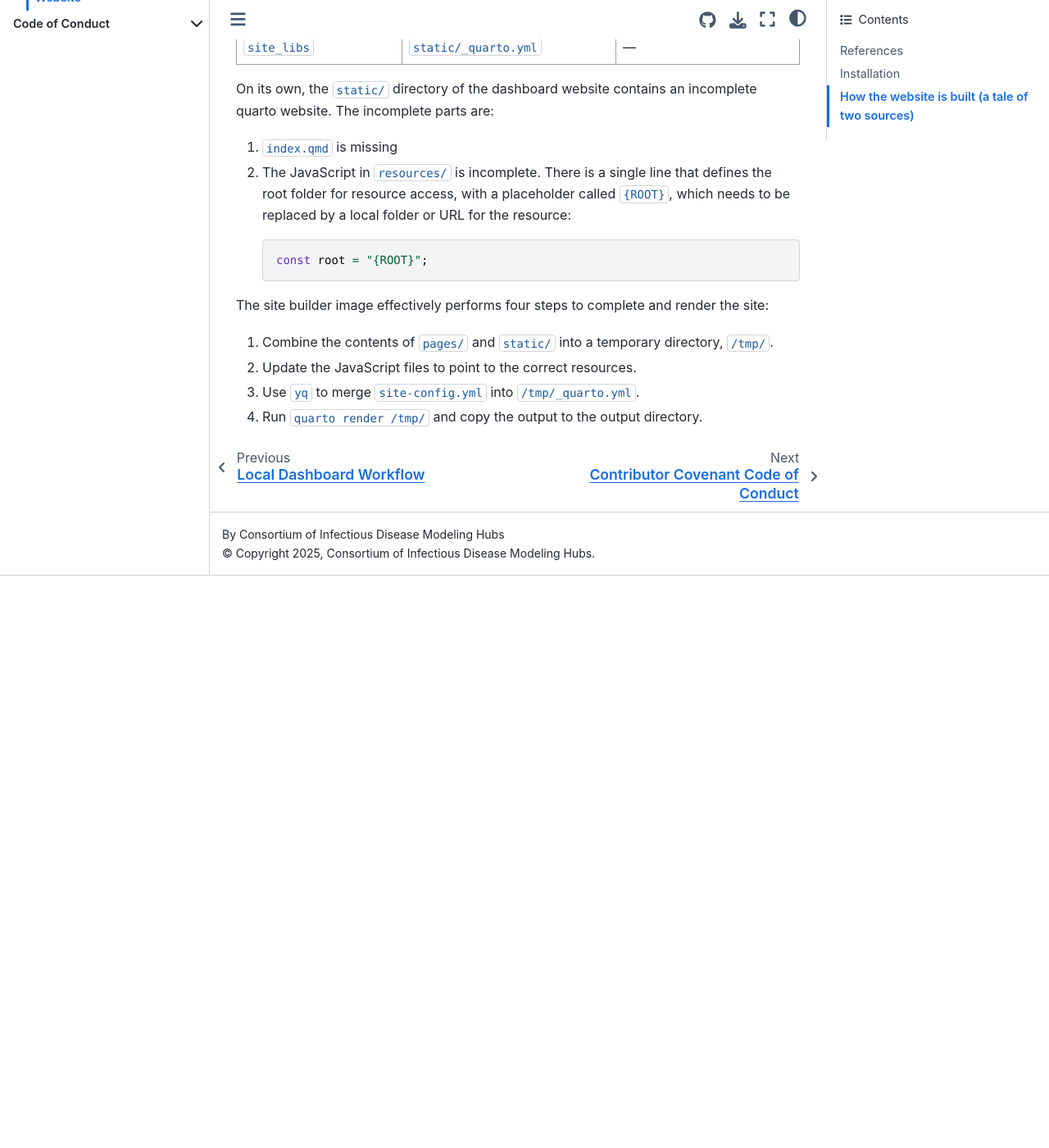
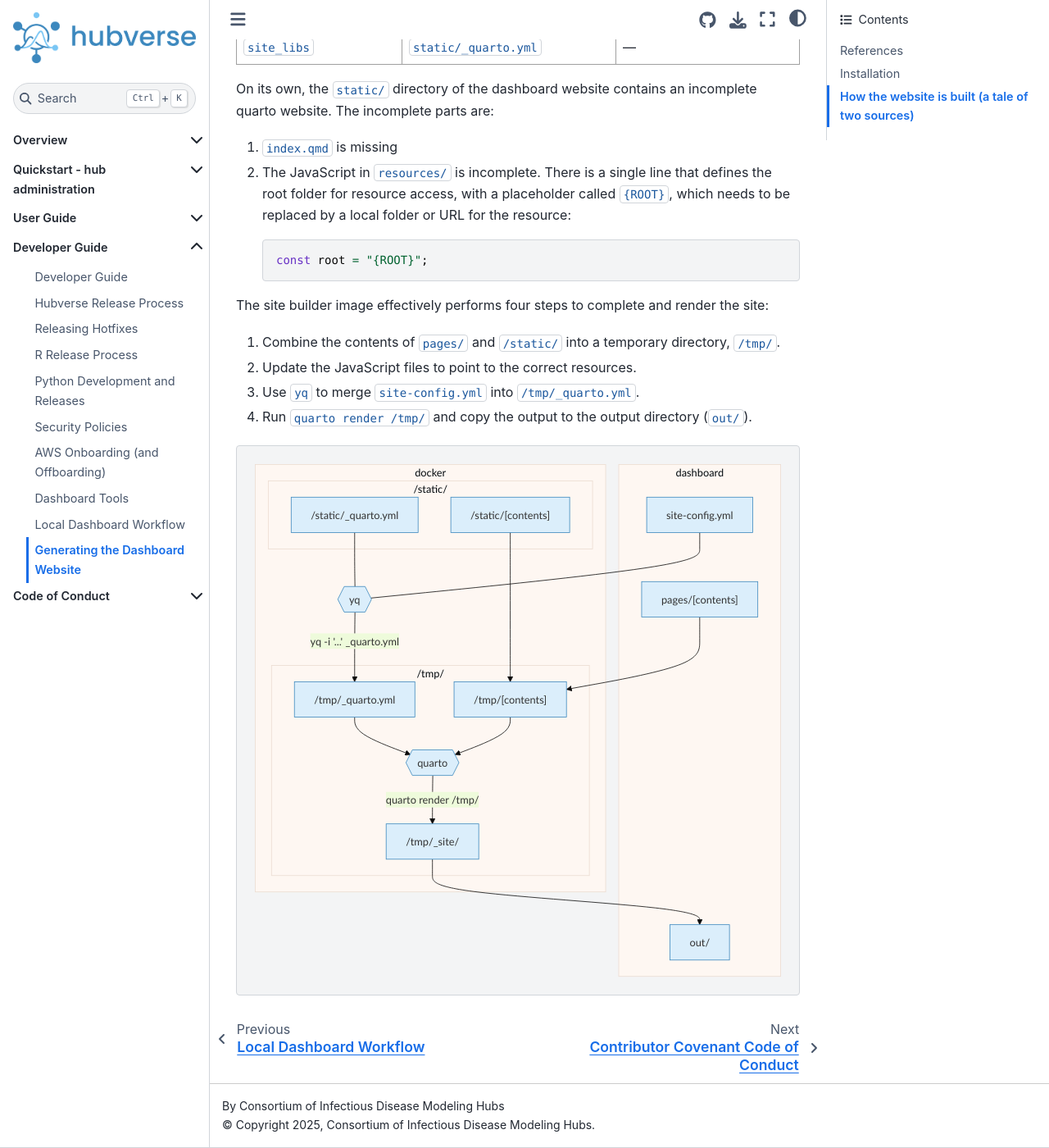
Before and after one commit to hubverse-org/hubDocs, a Sphinx documentation site: the page built from docs/source/developer/dashboard-site.md, in a window 1280 px wide and 1400 px high, scrolled down 1705 px. Shown: the whole window at 82% size. Built offline with Sphinx 7.4.7 and the Sphinx Book theme 1.1.4, drawn with Linux system fonts in a browser that asks for light colours; comment, search, counter and statistics services are not loaded; before the commit the page ends 2407 px from its top, so only the background shows below that.

Commit message:
clarify docker workflow for site

````diff
--- a/docs/source/developer/dashboard-site.md
+++ b/docs/source/developer/dashboard-site.md
@@ -75,7 +75,39 @@
 The site builder image effectively performs four steps to complete and render
 the site:
 
-1. Combine the contents of `pages/` and `static/` into a temporary directory, `/tmp/`.
+1. Combine the contents of `pages/` and `/static/` into a temporary directory, `/tmp/`.
 2. Update the JavaScript files to point to the correct resources.
 3. Use `yq` to merge `site-config.yml` into `/tmp/_quarto.yml`.
-4. Run `quarto render /tmp/` and copy the output to the output directory.
+4. Run `quarto render /tmp/` and copy the output to the output directory (`out/`).
+
+```{mermaid}
+:config: {"theme": "base", "themeVariables": {"primaryColor": "#dbeefb", "primaryBorderColor": "#3c88be"}}
+flowchart TD
+  subgraph dashboard
+    pages/contents["pages/[contents]"]
+    site-config.yml
+    out/
+  end
+  subgraph docker
+    subgraph /static/
+        /static/contents["/static/[contents]"]
+        /static/_quarto.yml["/static/_quarto.yml"]
+    end
+    yq{{"yq"}}
+    subgraph /tmp/
+        _quarto.yml["/tmp/_quarto.yml"]
+        contents["/tmp/[contents]"]
+        _site/["/tmp/_site/"]
+        quarto{{"quarto"}}
+    end
+  end
+  pages/contents --> contents
+  /static/contents --> contents
+  site-config.yml --- yq
+  /static/_quarto.yml --- yq
+  yq -->|yq -i '...' _quarto.yml | _quarto.yml
+  _quarto.yml --> quarto
+  contents --> quarto
+  quarto -->|quarto render /tmp/| _site/ --> out/
+
+```
````
